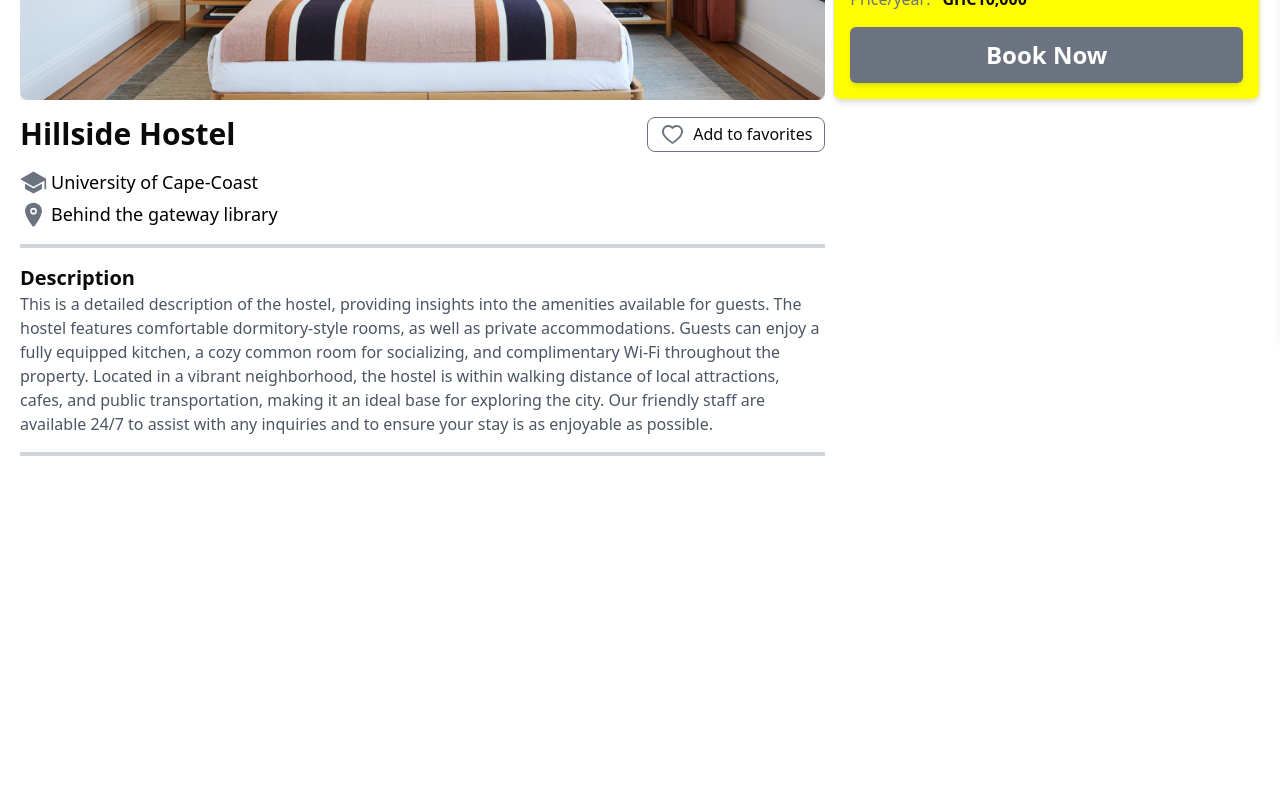
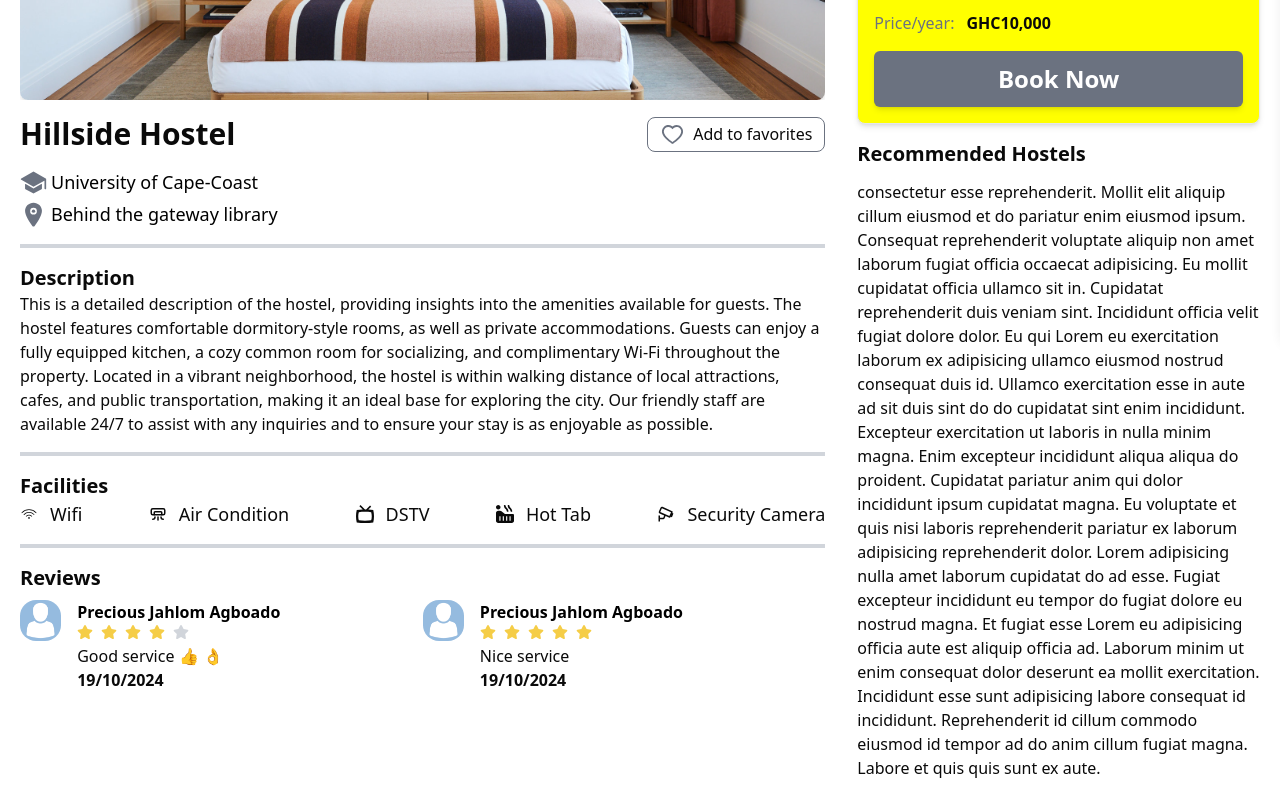
Before and after one commit to cobbygraves/bedmate-user, a Next.js app: page /hostel/1 in a window 1280 px wide. Shown: the part 463-1263 px from the top of the page. Before the commit the page ends 939 px from the top, so only its background shows below. Built offline with nearby package versions, Linux system fonts and the light colour scheme.

Commit message:
added reviews and facilities

```diff
--- /dev/null
+++ b/src/app/components/HostelFacilities.tsx
@@ -0,0 +1,67 @@
+import React, { useState } from 'react'
+import { CiWifiOn } from 'react-icons/ci'
+import { TbAirConditioning } from 'react-icons/tb'
+import { ImTv } from 'react-icons/im'
+import { FaHotTub } from 'react-icons/fa'
+import { BiCctv } from 'react-icons/bi'
+
+const hostelFacilities = ['WIFI', 'AC', 'DSTV', 'HOT_TAB', 'CCTV']
+
+const HostelFacilities = ({ hostelId }: { hostelId?: string }) => {
+  const [facilities, setFacilities] = useState<string[] | null>(
+    hostelFacilities
+  )
+  return (
+    <div>
+      <p className='text-xl font-semibold'>Facilities</p>
+
+      <div>
+        <div className='grid grid-cols-2 sm:flex sm:flex-row gap-5 sm:items-center sm:justify-between text-lg'>
+          {facilities?.map((facility) => {
+            switch (facility) {
+              case 'WIFI':
+                return (
+                  <div className='flex gap-3 items-center'>
+                    <CiWifiOn />
+                    <p>Wifi</p>
+                  </div>
+                )
+              case 'AC':
+                return (
+                  <div className='flex gap-3 items-center'>
+                    <TbAirConditioning />
+                    <p>Air Condition</p>
+                  </div>
+                )
+              case 'DSTV':
+                return (
+                  <div className='flex gap-3 items-center'>
+                    <ImTv />
+                    <p>DSTV</p>
+                  </div>
+                )
+              case 'HOT_TAB':
+                return (
+                  <div className='flex gap-3 items-center'>
+                    <FaHotTub />
+                    <p>Hot Tab</p>
+                  </div>
+                )
+              case 'CCTV':
+                return (
+                  <div className='flex gap-3 items-center'>
+                    <BiCctv />
+                    <p>Security Camera</p>
+                  </div>
+                )
+              default:
+                return null
+            }
+          })}
+        </div>
+      </div>
+    </div>
+  )
+}
+
+export default HostelFacilities
--- /dev/null
+++ b/src/app/components/Rate.tsx
@@ -0,0 +1,13 @@
+import React from 'react'
+import { FaStar } from 'react-icons/fa6'
+
+export default function Rate({ rating }: { rating: number }) {
+  const stars = [1, 2, 3, 4, 5].map((i) => {
+    if (i <= rating) {
+      return <FaStar className='h-4 w-4 text-[#f5cd47] mb-1' key={i} />
+    } else {
+      return <FaStar className='h-4 w-4 mb-1 text-gray-300' key={i} />
+    }
+  })
+  return <>{stars}</>
+}
--- a/src/app/hostel/[id]/page.tsx
+++ b/src/app/hostel/[id]/page.tsx
@@ -5,9 +5,13 @@ import React, { useState, useEffect } from 'react'
 import { AiFillHeart, AiOutlineHeart } from 'react-icons/ai'
 import room1 from '../../images/room1.png'
 import roomImg from '../../images/room2.png'
+import userImg from '@/app/images/userImg.webp'
 import { IoLocation } from 'react-icons/io5'
 import NavBar from '../../components/NavBar'
-// import Autoplay from 'embla-carousel-autoplay'
+import HostelFacilities from '@/app/components/HostelFacilities'
+import moment from 'moment'
+import Rate from '@/app/components/Rate'
+import { vehicleRatings } from '@/app/utils/data'
 import {
   Carousel,
   CarouselContent,
@@ -34,6 +38,7 @@ const HostelDetails: React.FC = () => {
   const [api, setApi] = React.useState<CarouselApi>()
   const [current, setCurrent] = useState(0)
   const [fullname, setFullname] = useState('')
+  const [readMoreReview, setReadMoreReviews] = useState(false)
   const [checkIn, setCheckIn] = useState<
     string | number | readonly string[] | undefined
   >('')
@@ -65,7 +70,10 @@ const HostelDetails: React.FC = () => {
     setIsFavorited(!isFavorited) // Toggle favorite state
   }
 
-  console.log(checkIn)
+  let reviews = vehicleRatings
+  if (!readMoreReview) {
+    reviews = vehicleRatings?.slice(0, 2)
+  }
 
   return (
     <div>
@@ -178,7 +186,7 @@ const HostelDetails: React.FC = () => {
           {/*Description */}
           <div>
             <h3 className='text-xl font-semibold'>Description</h3>
-            <p className='text-gray-600'>
+            <p>
               This is a detailed description of the hostel, providing insights
               into the amenities available for guests. The hostel features
               comfortable dormitory-style rooms, as well as private
@@ -192,11 +200,79 @@ const HostelDetails: React.FC = () => {
             </p>
           </div>
           <hr className='border-[2px] border-gray-300' />
+          {/* Facilities */}
+          <HostelFacilities />
+          <hr className='border-[2px] border-gray-300' />
+          {vehicleRatings?.length > 0 && (
+            <>
+              {/* reviews */}
+              <div className='w-full bg-white rounded-[12px]'>
+                <h3 className='text-xl font-semibold'>Reviews</h3>
+                <div className='mt-2 grid grid-cols-1 sm:grid-cols-2'>
+                  {reviews ? (
+                    reviews.map((item: any, i: number) => (
+                      <div
+                        key={i}
+                        className={`flex gap-[16px] w-full pb-3 mb-5 ${
+                          i === reviews.length - 1 && 'mb-0'
+                        }`}
+                      >
+                        <div>
+                          <Image
+                            className='object-cover rounded-[16px]'
+                            src={userImg}
+                            alt='user'
+                            height={48}
+                            width={48}
+                          />
+                        </div>
+
+                        <div className='w-full'>
+                          <p className='text-base font-semibold text-black'>
+                            {item?.creator?.name}
+                          </p>
+
+                          <div className='mt-y flex gap-2'>
+                            <Rate rating={item?.ratings} />
+                          </div>
+
+                          <p className=' text-base font-[400] text-defaultGray'>
+                            {item?.comment}
+                          </p>
+
+                          <p className='text-base font-[700] text-grayLight'>
+                            {moment(item?.created_at).format('DD/MM/YYYY')}
+                          </p>
+                        </div>
+                      </div>
+                    ))
+                  ) : (
+                    <div className='flex justify-center items-center h-full'>
+                      <p className='text-2xl font-extralight'>
+                        No result found
+                      </p>
+                    </div>
+                  )}
+                </div>
+                {vehicleRatings?.length >= 3 ? (
+                  <button
+                    className='rounded-lg text-defaultRed px-2'
+                    onClick={() => setReadMoreReviews((prev) => !prev)}
+                  >
+                    {readMoreReview ? 'View less' : 'Read more'}
+                  </button>
+                ) : (
+                  <></>
+                )}
+              </div>
+            </>
+          )}
+          <hr className='border-[2px] border-gray-300 sm:hidden' />
         </div>
 
         {/* Right Section with Booking */}
         <div className='lg:w-1/3 space-y-4 z-10'>
-          <div className='p-4 border border-gray-200 rounded-lg shadow-md bg-hostel-yellow lg:fixed min-h-[400px] lg:right-5 lg:w-1/3'>
+          <div className='hidden lg:block p-4 border border-gray-200 rounded-lg shadow-md bg-hostel-yellow min-h-[400px] mt-5 sm:mt-0'>
             <h3 className='text-2xl font-bold'>Complete Your Booking</h3>
             <div className='space-y-4 mt-4'>
               {/* Room Type Selection */}
@@ -268,6 +344,34 @@ const HostelDetails: React.FC = () => {
               </button>
             </div>
           </div>
+          {/* Recommended Hostels */}
+          <div>
+            <h3 className='text-xl font-semibold mt-0 sm:mt-3 mb-3'>
+              Recommended Hostels
+            </h3>
+            <p>
+              consectetur esse reprehenderit. Mollit elit aliquip cillum eiusmod
+              et do pariatur enim eiusmod ipsum. Consequat reprehenderit
+              voluptate aliquip non amet laborum fugiat officia occaecat
+              adipisicing. Eu mollit cupidatat officia ullamco sit in. Cupidatat
+              reprehenderit duis veniam sint. Incididunt officia velit fugiat
+              dolore dolor. Eu qui Lorem eu exercitation laborum ex adipisicing
+              ullamco eiusmod nostrud consequat duis id. Ullamco exercitation
+              esse in aute ad sit duis sint do do cupidatat sint enim
+              incididunt. Excepteur exercitation ut laboris in nulla minim
+              magna. Enim excepteur incididunt aliqua aliqua do proident.
+              Cupidatat pariatur anim qui dolor incididunt ipsum cupidatat
+              magna. Eu voluptate et quis nisi laboris reprehenderit pariatur ex
+              laborum adipisicing reprehenderit dolor. Lorem adipisicing nulla
+              amet laborum cupidatat do ad esse. Fugiat excepteur incididunt eu
+              tempor do fugiat dolore eu nostrud magna. Et fugiat esse Lorem eu
+              adipisicing officia aute est aliquip officia ad. Laborum minim ut
+              enim consequat dolor deserunt ea mollit exercitation. Incididunt
+              esse sunt adipisicing labore consequat id incididunt.
+              Reprehenderit id cillum commodo eiusmod id tempor ad do anim
+              cillum fugiat magna. Labore et quis quis sunt ex aute.
+            </p>
+          </div>
         </div>
       </div>
     </div>
--- a/src/app/utils/data.ts
+++ b/src/app/utils/data.ts
@@ -164,3 +164,38 @@ export const availablePrices = [
     label: 'GH 11,000 - GH 15,000'
   }
 ]
+
+export const vehicleRatings = [
+  {
+    id: 'cda403e0-8e2f-11ef-b94a-33bd7cad33be',
+    comment: 'Good service 👍 👌 ',
+    creator: {
+      id: '49faa650-b6a0-11ee-947b-8b53ee25b0d0',
+      kind: 'NORMAL_USER',
+      name: 'Precious Jahlom Agboado'
+    },
+    ratings: 4,
+    created_at: '2024-10-19 15:35:43.000000',
+    updated_at: '2024-10-19 15:35:43.000000',
+    vehicle_id: {
+      id: '8c198ba0-8a17-11ef-a064-3b699b6b5b73',
+      reg_number: 'GY 5464-24'
+    }
+  },
+  {
+    id: 'bb12e700-8e2f-11ef-b94a-33bd7cad33be',
+    comment: 'Nice service ',
+    creator: {
+      id: '49faa650-b6a0-11ee-947b-8b53ee25b0d0',
+      kind: 'NORMAL_USER',
+      name: 'Precious Jahlom Agboado'
+    },
+    ratings: 5,
+    created_at: '2024-10-19 15:35:12.000000',
+    updated_at: '2024-10-19 15:35:12.000000',
+    vehicle_id: {
+      id: '8c198ba0-8a17-11ef-a064-3b699b6b5b73',
+      reg_number: 'GY 5464-24'
+    }
+  }
+]
```
Also changed, not shown: src/app/images/userImg.webp (added).
